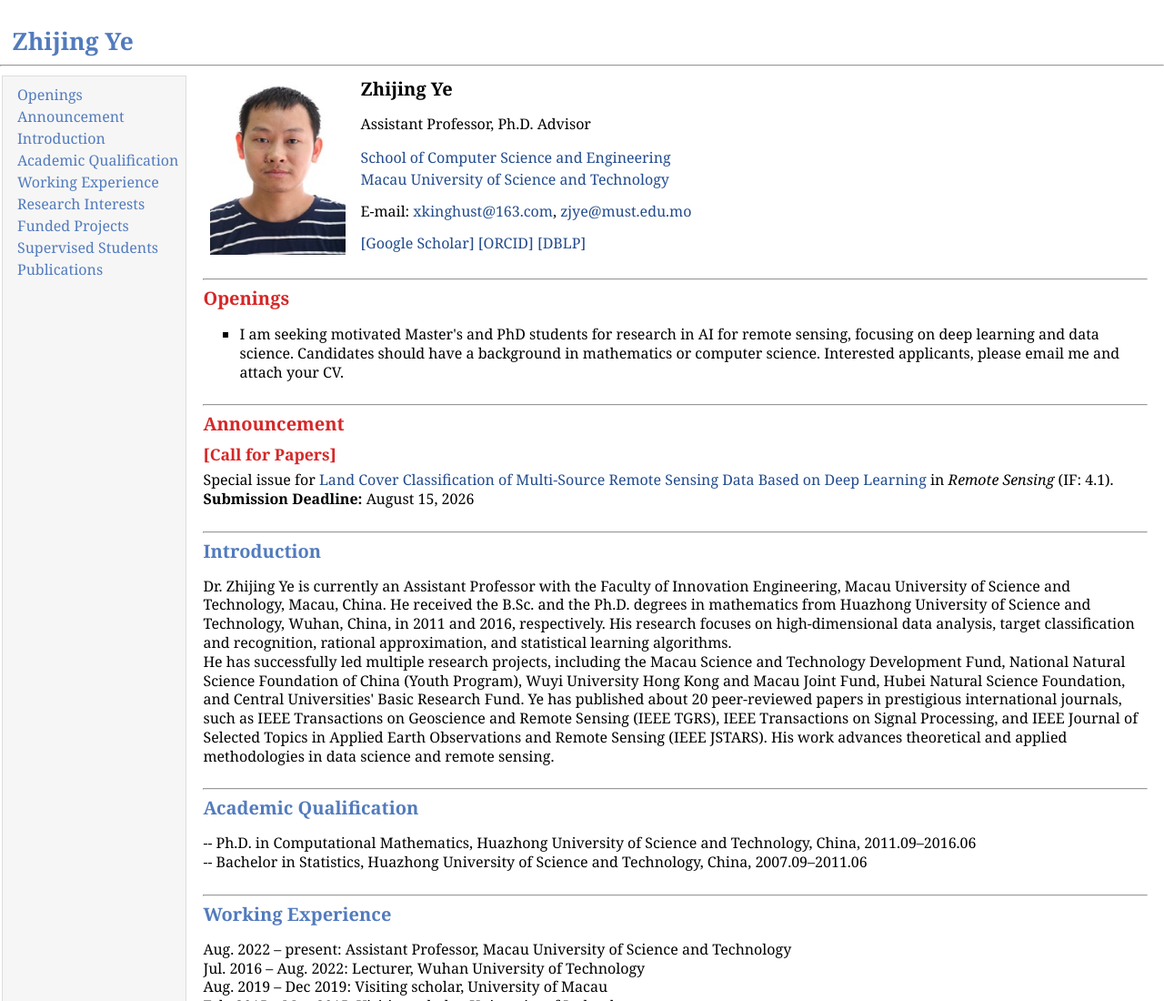
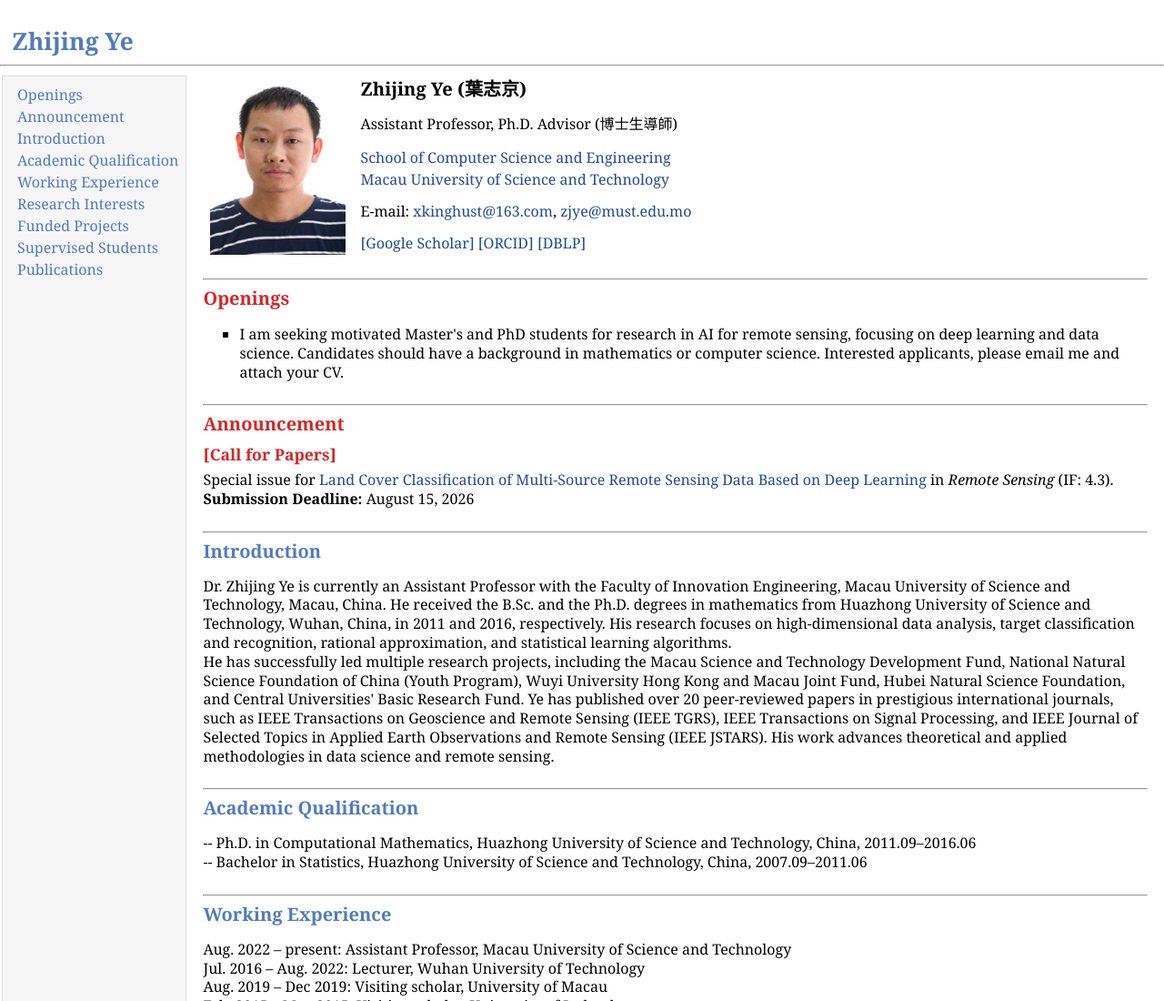
Before and after one commit to zhijing-ye/zhijing-ye.github.io, a plain HTML site: page index.html in a window 1280 px wide. Shown: the top 1100 px of the page at 91% size. Drawn offline with Linux system fonts and the light colour scheme.

Commit message:
Fix HTML entities in index.html
Replaced HTML entities with actual characters in index.html.

```diff
--- a/index.html
+++ b/index.html
@@ -25,8 +25,8 @@
     <table class="imgtable"><tr valign="top">
         <td><img src="zhijing.jpg" alt="Zhijing Ye" style="width:auto; height:12em;margin-top: 0.175em;" /></td>
         <td align="left">
-            <p><span style="font-size: 125%"><b>Zhijing Ye</b></span></p>
-            <p style="line-height: 1.5em;"> Assistant Professor, Ph.D. Advisor
+            <p><span style="font-size: 125%"><b>Zhijing Ye (葉志京)</b></span></p>
+            <p style="line-height: 1.5em;"> Assistant Professor, Ph.D. Advisor (博士生導師)
             </p>
             <p style="line-height: 1.5em;">
                 <a href="https://fie.must.edu.mo/">School of Computer Science and Engineering</a><br>
@@ -62,7 +62,7 @@
         <p>1 paper is submitted in <em>IEEE Journal of Selected Topics in Applied Earth Observations and Remote Sensing</em>, 2026.</p>
         -->
 
-        <h3 style="color: #d62728; font-weight: bold;">[Call for Papers]</h3> <p>Special issue for <a href="https://www.mdpi.com/journal/remotesensing/special_issues/9X46HMW47V" target="_blank">Land Cover Classification of Multi-Source Remote Sensing Data Based on Deep Learning</a> in <em>Remote Sensing</em> (IF: 4.1). <strong>Submission Deadline:</strong> August 15, 2026</p>
+        <h3 style="color: #d62728; font-weight: bold;">[Call for Papers]</h3> <p>Special issue for <a href="https://www.mdpi.com/journal/remotesensing/special_issues/9X46HMW47V" target="_blank">Land Cover Classification of Multi-Source Remote Sensing Data Based on Deep Learning</a> in <em>Remote Sensing</em> (IF: 4.3). <strong>Submission Deadline:</strong> August 15, 2026</p>
     </div>
 
     <div>
@@ -71,7 +71,7 @@
             Dr. Zhijing Ye is currently an Assistant Professor with the Faculty of Innovation Engineering, Macau University of Science and Technology, Macau, China. He received the B.Sc. and the Ph.D. degrees in mathematics from Huazhong University of Science and Technology, Wuhan, China, in 2011 and 2016, respectively. His research focuses on high-dimensional data analysis, target classification and recognition, rational approximation, and statistical learning algorithms.<br>
 
 
-            He has successfully led multiple research projects, including the Macau Science and Technology Development Fund, National Natural Science Foundation of China (Youth Program), Wuyi University Hong Kong and Macau Joint Fund, Hubei Natural Science Foundation, and Central Universities' Basic Research Fund. Ye has published about 20 peer-reviewed papers in prestigious international journals, such as IEEE Transactions on Geoscience and Remote Sensing (IEEE TGRS), IEEE Transactions on Signal Processing, and IEEE Journal of Selected Topics in Applied Earth Observations and Remote Sensing (IEEE JSTARS). His work advances theoretical and applied methodologies in data science and remote sensing.
+            He has successfully led multiple research projects, including the Macau Science and Technology Development Fund, National Natural Science Foundation of China (Youth Program), Wuyi University Hong Kong and Macau Joint Fund, Hubei Natural Science Foundation, and Central Universities' Basic Research Fund. Ye has published over 20 peer-reviewed papers in prestigious international journals, such as IEEE Transactions on Geoscience and Remote Sensing (IEEE TGRS), IEEE Transactions on Signal Processing, and IEEE Journal of Selected Topics in Applied Earth Observations and Remote Sensing (IEEE JSTARS). His work advances theoretical and applied methodologies in data science and remote sensing.
         </p>
     </div>
 
```
